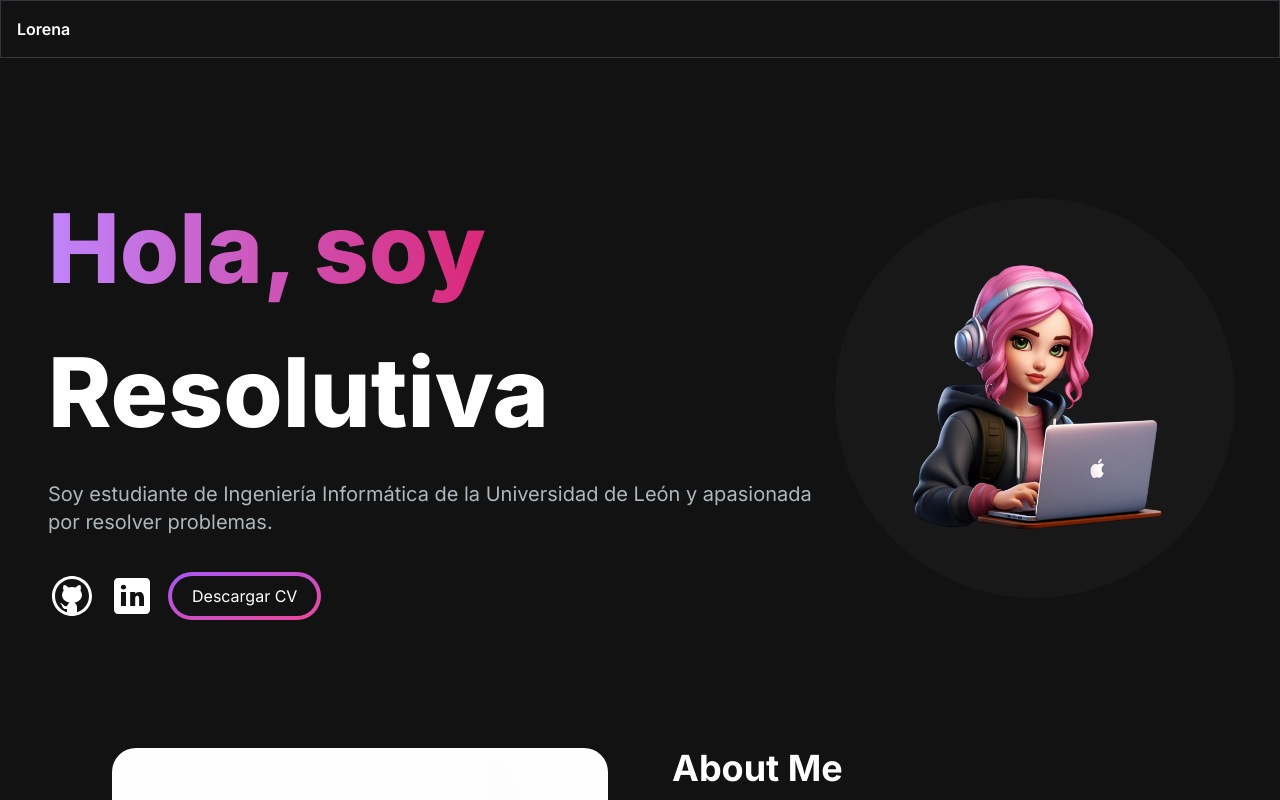
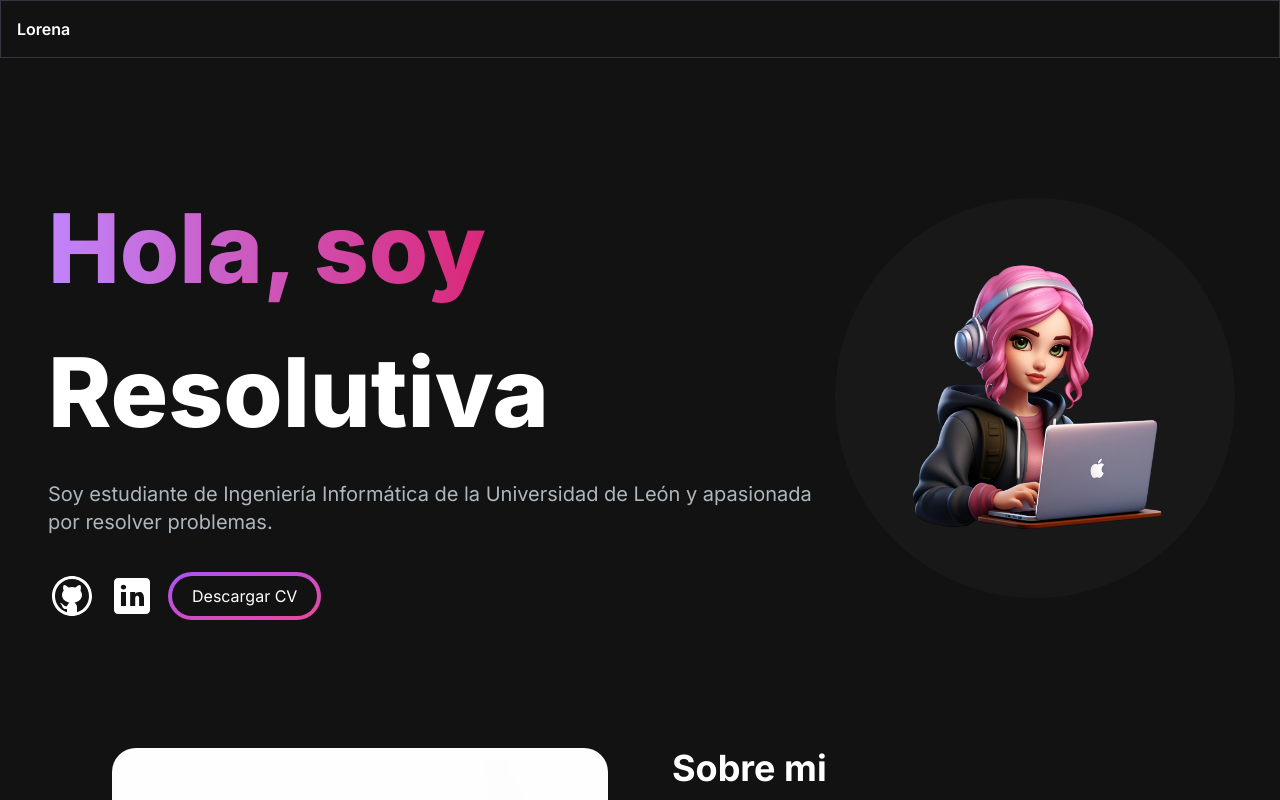
Before and after one commit to LorenaAlbillos/portfolio, a Next.js app: page / in a window 1280 px wide. Shown: the top 800 px of the page. Built offline with nearby package versions, Linux system fonts and the light colour scheme.

Commit message:
Update: links cetificados

```diff
--- a/src/app/components/AboutSection.jsx
+++ b/src/app/components/AboutSection.jsx
@@ -36,7 +36,7 @@ const TAB_DATA = [
       <ul className="list-disc pl-2">
         <li>Cisco Certified CyberOps Associate</li>
         <Link
-          href="/Certificado.pdf"
+          href="/certificado.pdf"
           className="px-1 inline-block py-1 w-full sm:w-fit rounded-full bg-gradient-to-br from-primary-500 to-secondary-500 hover:bg-slate-800 text-white mt-3"
           target="_blank" //recargar otra página
         >
@@ -46,7 +46,7 @@ const TAB_DATA = [
         </Link>
         <div></div>
         <Link
-          href="/Certificado2.pdf"
+          href="/certificado2.pdf"
           className="px-1 inline-block py-1 w-full sm:w-fit rounded-full bg-gradient-to-br from-primary-500 to-secondary-500 hover:bg-slate-800 text-white mt-3"
           target="_blank" //recargar otra página
         >
@@ -75,7 +75,7 @@ const AboutSection = () => {
       <div className="md:grid md:grid-cols-2 gap-8 items-center py-8 px-4 xl:gap-16 sm:py-16 xl:px-16">
         <Image src="/images/about-image.png" width={500} height={500} className="rounded-3xl"/>
         <div className="mt-4 md:mt-0 text-left flex flex-col h-full">
-          <h2 className="text-4xl font-bold text-white mb-4">About Me</h2>
+          <h2 className="text-4xl font-bold text-white mb-4">Sobre mi</h2>
           <p className="text-base lg:text-lg">
           Como estudiante de Ingeniería Informática en la Universidad de León,
           me identifico como una persona creativa y resolutiva con una profunda
```
